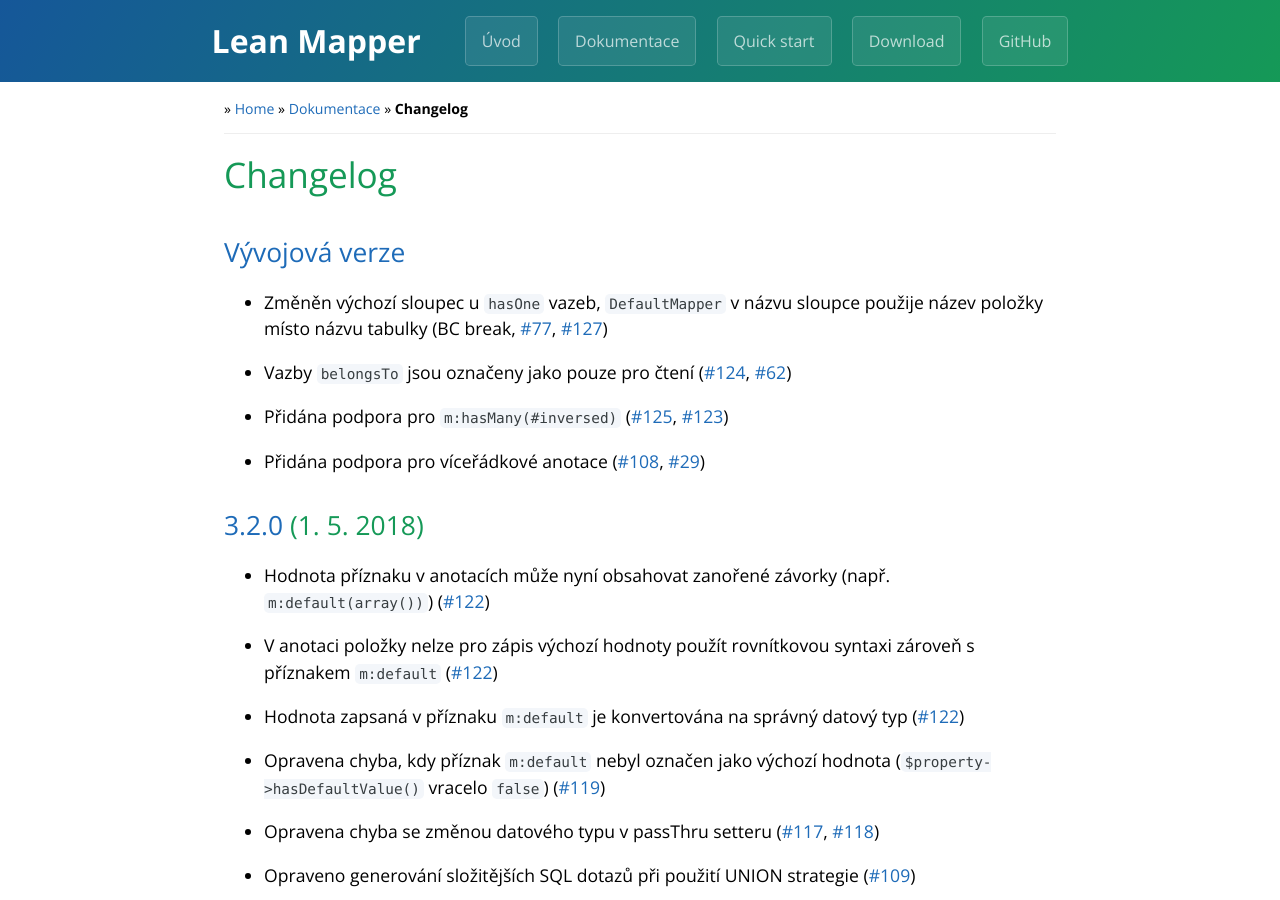
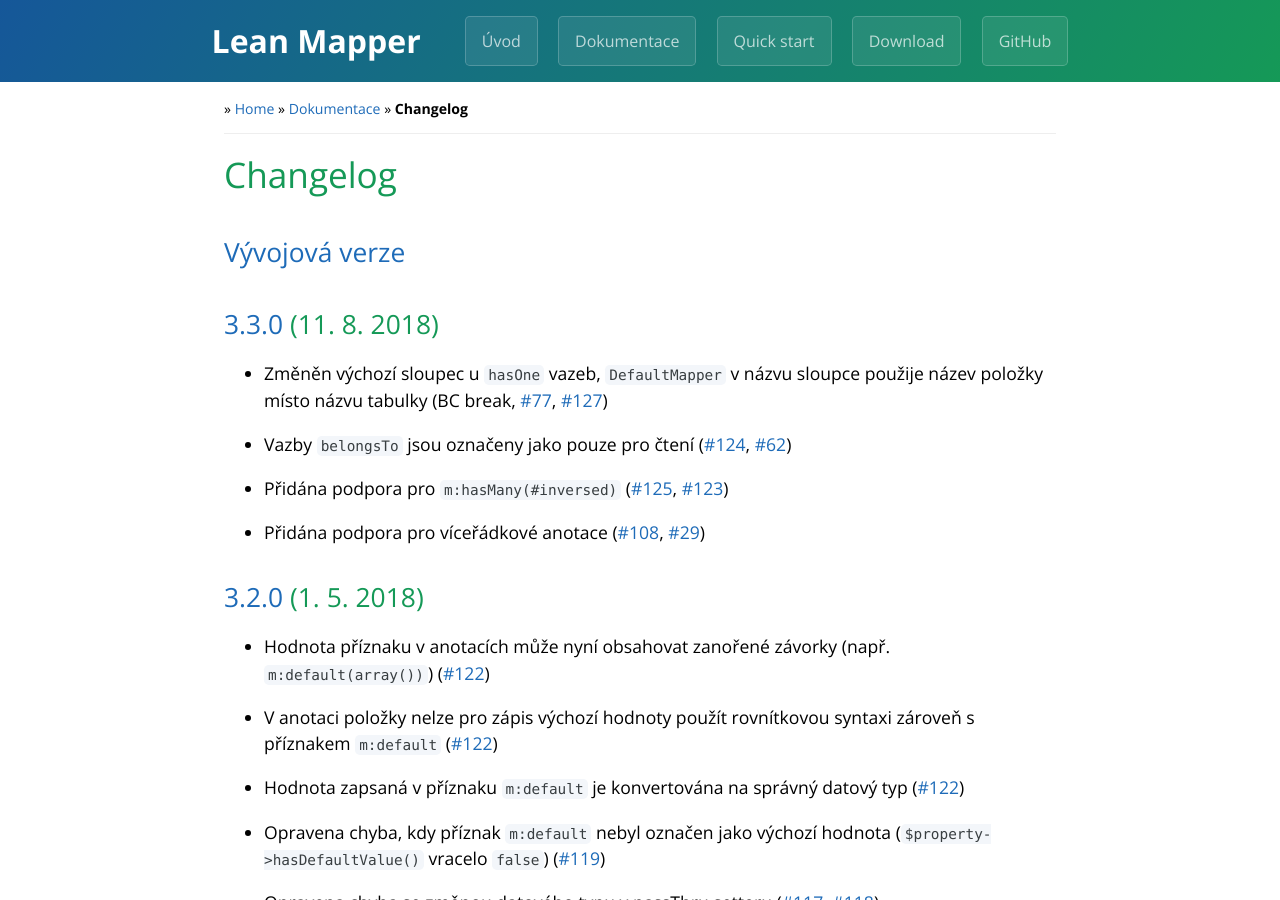
Before and after one commit to LeanMapper/LeanMapper.github.io, a Jekyll site: the page built from cs/changelog.md, in a window 1280 px wide and 900 px high. Built offline with Jekyll 4.4.1, drawn with Linux system fonts in a browser that asks for light colours.

Commit message:
Released Lean Mapper 3.3.0

```diff
--- a/cs/changelog.md
+++ b/cs/changelog.md
@@ -4,6 +4,8 @@ redirect_from: "/changelog"
 ---
 
 ## [Vývojová verze](https://github.com/Tharos/LeanMapper/tree/develop)
+
+## [3.3.0](https://github.com/Tharos/LeanMapper/tree/v3.3.0) (11. 8. 2018)
 
 * Změněn výchozí sloupec u `hasOne` vazeb, `DefaultMapper` v názvu sloupce použije název položky místo názvu tabulky (BC break, [#77](https://github.com/Tharos/LeanMapper/pull/77), [#127](https://github.com/Tharos/LeanMapper/issues/127))
 
```
Also changed, not shown: cs/api.md (+1 -0 lines).
